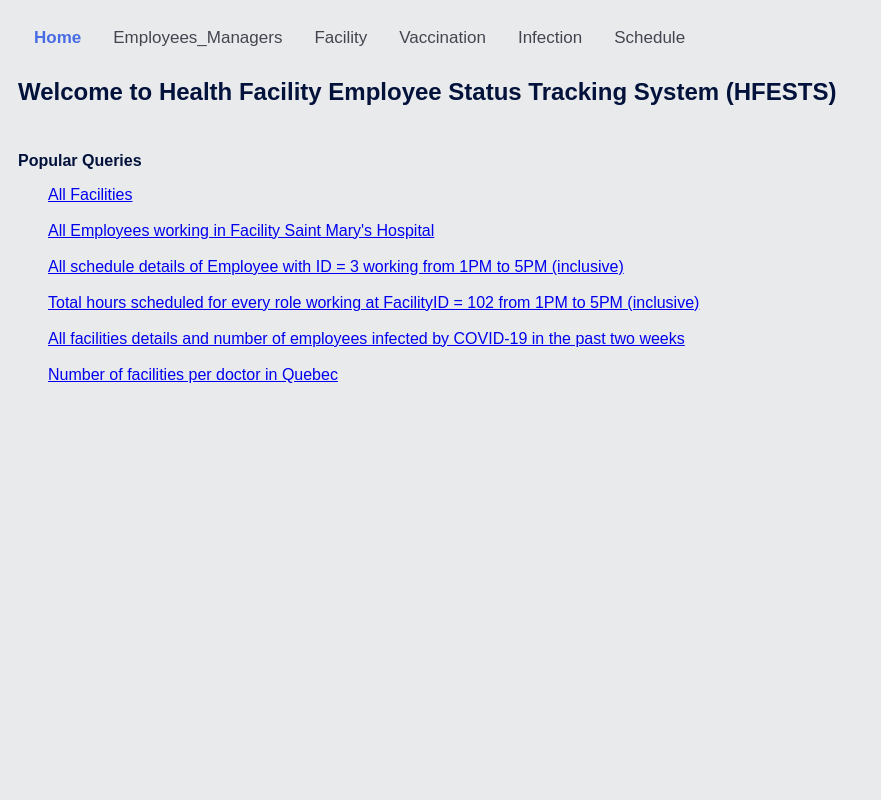
After one commit to Zafirmk/Project_353, a PHP site: page / in a window 1280 px wide. The commit adds this page. Shown: the whole page, without its empty margins (0-881 px from the left). Run offline with PHP 8.4, Linux system fonts and the light colour scheme.

Commit message:
Query 14 fixed

```diff
--- /dev/null
+++ b/index.php
@@ -0,0 +1,46 @@
+<html>
+
+<head>
+  <title>HFESTS Home</title>
+  <link rel="stylesheet" href="style.css" />
+</head>
+
+<body>
+  <div class="topnav">
+    <a href="index.php" style="color: #486ce4;font-weight: bold">Home</a>
+    <a href="Employees_Managers/E_Table.php">Employees_Managers</a>
+    <a href="Facility/F_Table.php">Facility</a>
+    <a href="Vaccination/V_Table.php">Vaccination</a>
+    <a href="Infection/I_Table.php">Infection</a>
+    <a href="Schedule/S_Table.php">Schedule</a>
+  </div>
+
+  <h2>Welcome to Health Facility Employee Status Tracking System (HFESTS)</h2>
+
+  <div style="padding-top:10px;">
+    <h3>Popular Queries</h3>
+  </div>
+
+  <div style="padding-left:30px;">
+    <a href='query.php?Q=6'>All Facilities</a>
+    </br>
+    </br>
+    <a href='query.php?Q=7'>All Employees working in Facility Saint Mary's Hospital</a>
+    </br>
+    </br>
+    <a href='query.php?Q=8'>All schedule details of Employee with ID = 3 working from 1PM to 5PM (inclusive)</a>
+    </br>
+    </br>
+    <a href='query.php?Q=12'>Total hours scheduled for every role working at FacilityID = 102 from 1PM to 5PM (inclusive)</a>
+    </br>
+    </br>
+    <a href='query.php?Q=13'>All facilities details and number of employees infected by COVID-19 in the past two weeks</a>
+    </br>
+    </br>
+    <a href='query.php?Q=14'>Number of facilities per doctor in Quebec</a>
+    </br>
+    </br>
+  </div>
+</body>
+
+</html>
--- a/queries.php
+++ b/queries.php
@@ -14,7 +14,7 @@
   } else if ($_GET['Q'] == 12) {
     $title = "Total hours scheduled for every role working from 1PM to 5PM (inclusive)";
     $columns = array('FacilityName', 'Role', 'TotalHours');
-    $query = "SELECT F.Name as FacilityName, E.Role as Role, SUM(TIMESTAMPDIFF(HOUR, S.StartTime, S.EndTime)) as TotalHours FROM Schedule as S INNER JOIN Employees_Managers as E ON S.EmployeeID = E.EmployeeID INNER JOIN Facility as F ON S.FacilityID = F.FacilityID WHERE S.StartTime >= '13:00:00' AND S.EndTime <= '17:00:00' AND F.FacilityID = 5 GROUP BY E.Role ORDER BY E.Role ASC";
+    $query = "SELECT F.Name as FacilityName, E.Role as Role, SUM(TIMESTAMPDIFF(HOUR, S.StartTime, S.EndTime)) as TotalHours FROM Schedule as S INNER JOIN Employees_Managers as E ON S.EmployeeID = E.EmployeeID INNER JOIN Facility as F ON S.FacilityID = F.FacilityID WHERE S.StartTime >= '13:00:00' AND S.EndTime <= '17:00:00' AND F.FacilityID = 102 GROUP BY E.Role ORDER BY E.Role ASC";
   } else if ($_GET['Q'] == 13) {
     $title = "All facilities details and number of employees infected by COVID-19 in the past two weeks";
     $columns = array('FacilityName', 'Province', 'Capacity', 'InfectedByCOVID');
@@ -22,7 +22,7 @@
   } else if ($_GET['Q'] == 14) {
     $title = "Number of facilities per doctor in Quebec";
     $columns = array('EmployeeID', 'FirstName', 'LastName', 'City', 'totalNumFacilities');
-    $query = "SELECT E.EmployeeID as EmployeeID, E.FirstName as FirstName, E.LastName as LastName, E.City as City, COUNT(DISTINCT S.FacilityID) as totalNumFacilities FROM Schedule as S INNER JOIN Employees_Managers AS E ON E.EmployeeID = S.EmployeeID WHERE E.Role = 'doctor' AND E.Province = 'Quebec' GROUP BY E.EmployeeID ORDER BY E.City ASC, totalNumFacilities DESC";
+    $query = "SELECT E.EmployeeID as EmployeeID, E.FirstName as FirstName, E.LastName as LastName, E.City as City, COUNT(DISTINCT S.FacilityID) as totalNumFacilities FROM Schedule as S INNER JOIN Employees_Managers AS E ON E.EmployeeID = S.EmployeeID INNER JOIN Facility as F ON F.FacilityID = S.FacilityID WHERE E.Role = 'doctor' AND F.Province = 'Quebec' GROUP BY E.EmployeeID ORDER BY E.City ASC, totalNumFacilities DESC";
   }
 
   if ($result = mysqli_query($conn, $query)) {
```
